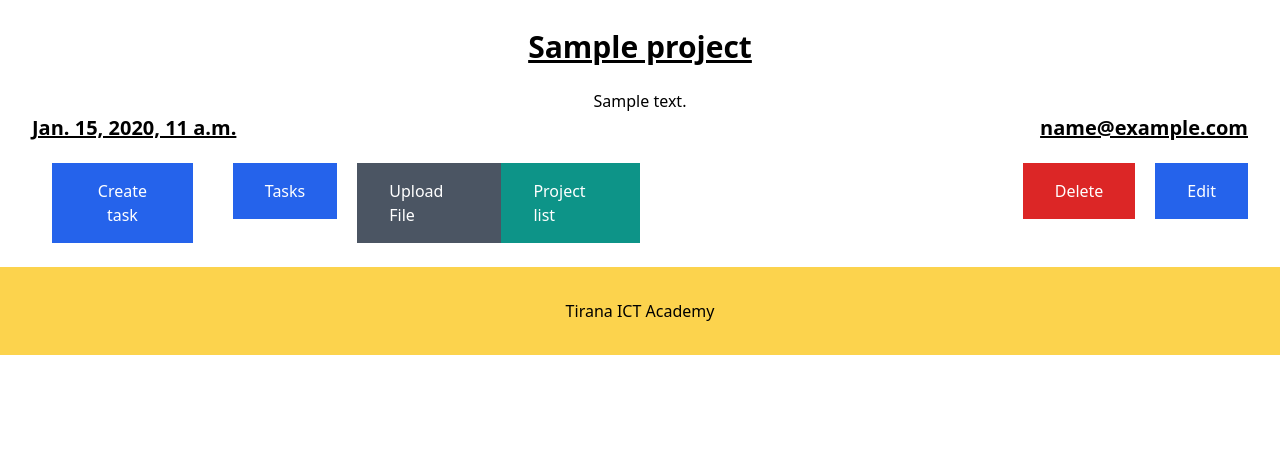
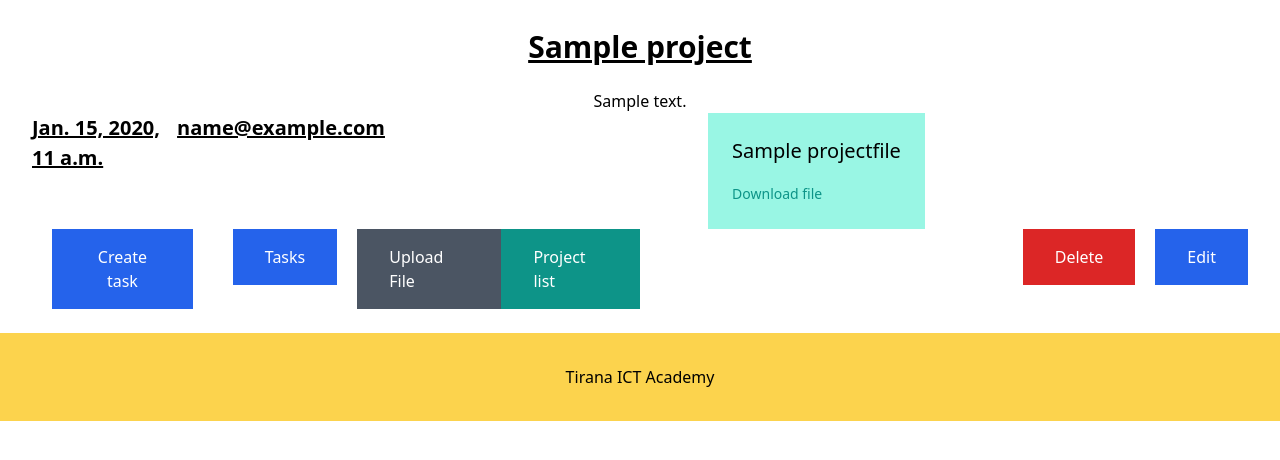
Before and after one commit to klajdispahiu/superstar, a Django app: page /projects/details/1/ in a window 1280 px wide. Shown: the part 76-536 px from the top of the page. Run offline with Django 5.2, Linux system fonts and the light colour scheme; a user stored in the database is signed in; tables that the repository leaves empty hold one stand-in row (values such as "Sample post"); some libraries are stand-ins or nearby versions.

Commit message:
Added download

```diff
--- a/superstar/projects/forms.py
+++ b/superstar/projects/forms.py
@@ -6,4 +6,4 @@ from .models import ProjectFile
 class ProjectFileForm(ModelForm):
     class Meta:
         model = ProjectFile
-        fields = ('name', 'attachment',)
+        fields = ('attachment',)
--- a/superstar/projects/templates/projects/project_details.html
+++ b/superstar/projects/templates/projects/project_details.html
@@ -8,6 +8,19 @@
 <div class="flex justify-between">
     <h3 class="font-bold underline text-[20px] mb-5" >{{selected_project.created_at}}</h3>
     <h3 class="font-bold underline text-[20px] mb-5">{{selected_project.created_by}}</h3>
+
+    <div class="flex w-full justify-evenly">
+        {% for projectfile in selected_project.files.all %}
+        <div class="py-6 px-6 bg-teal-200">
+            <h3 class="mb-4 text-xl">{{ projectfile.name }}</h3>
+
+            <a href="{{ projectfile.attachment.url }}" target="_blank" class="text-sm text-teal-600">
+                Download file
+            </a>
+
+        </div>
+        {% endfor %}
+    </div>
 </div>
 
 <div class="flex justify-between">
--- a/superstar/projects/urls.py
+++ b/superstar/projects/urls.py
@@ -1,5 +1,7 @@
 from django.urls import path
 from . import views
+from django.conf.urls.static import static
+from django.conf import settings
 
 urlpatterns = [
     path('projects/list/', views.projects, name='projects'),
@@ -9,4 +11,4 @@ urlpatterns = [
     path('projects/edit/', views.project_edit, name='project_edit'),
     path('projects/edit/<str:project_id>/', views.project_edit, name='project_edit'),
     path('projects/<str:project_id>/file/upload/', views.upload_file, name='upload_file')
-]
+] + static(settings.MEDIA_URL, document_root=settings.MEDIA_ROOT)
--- a/superstar/projects/views.py
+++ b/superstar/projects/views.py
@@ -91,6 +91,7 @@ def upload_file(request, project_id):
         form = ProjectFileForm(request.POST, request.FILES)
         if form.is_valid():
             projectfile = form.save(commit=False)
+            projectfile.name = request.FILES['attachment']
             projectfile.project = selected_project
             projectfile.save()
 
```
Also changed, not shown: 1 other file.
